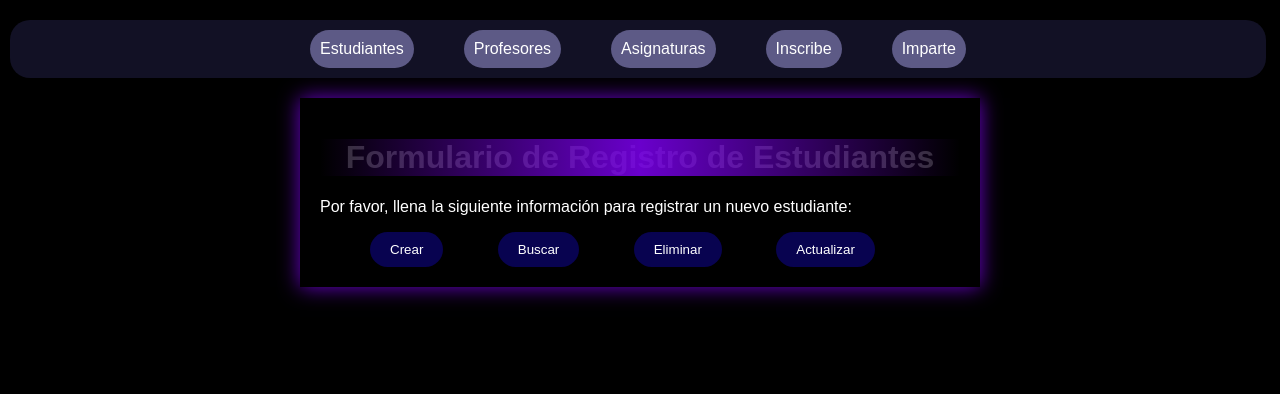
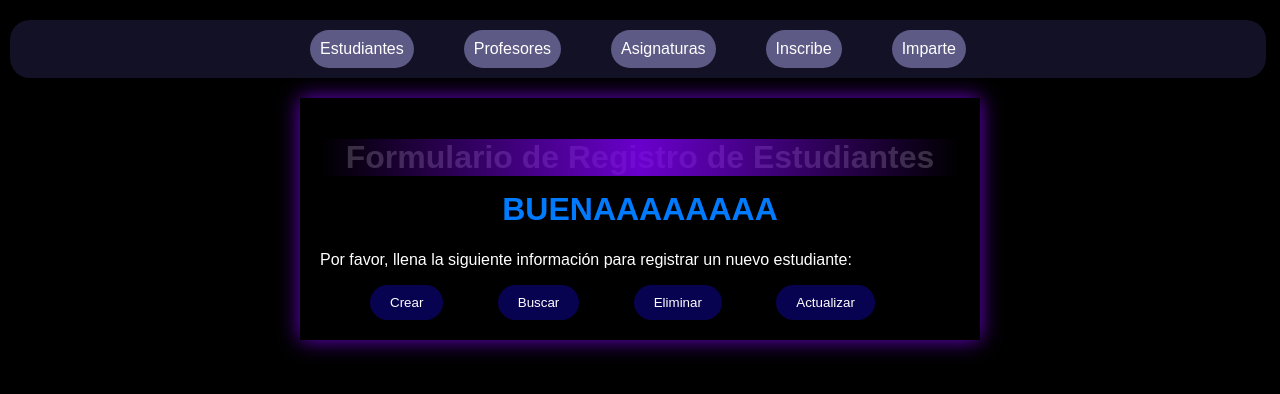
Before and after one commit to SebasInG1/proyecto-final, a website: page index.html in a window 1280 px wide. Drawn offline with Linux system fonts and the light colour scheme; a web font is replaced by a local one.

Commit message:
animacion

```diff
--- a/index.html
+++ b/index.html
@@ -19,7 +19,10 @@
     <main>
         <div class="container">
             <h1 class="h1">Formulario de Registro de Estudiantes</h1>
+            <h2>BUENAAAAAAAA</h2>
             <p>Por favor, llena la siguiente información para registrar un nuevo estudiante:</p>
+
+
 
             <button onclick="mostrarFormulario()">Crear</button>
             <button onclick="buscarFormulario()">Buscar</button>
--- a/style.css
+++ b/style.css
@@ -78,6 +78,28 @@ h1::before{
         left: 50%;
     }
 }
+h2 {
+    margin: 10px;
+    animation: float 2s infinite ease-in-out alternate;
+    transition: transform 0.3s ease, opacity 0.3s ease;
+    cursor: pointer;
+    color: #007BFF;
+    font-size: 2rem;
+    text-align: center;
+}
+
+h2:nth-child(odd) {
+    animation-delay: 0.5s;
+    color: #007BFF;
+}
+@keyframes float {
+    0% {
+        transform: translateY(0);
+    }
+    100% {
+        transform: translateY(-15px);
+    }
+}
 
 form {
     margin-top: 10px;
```
